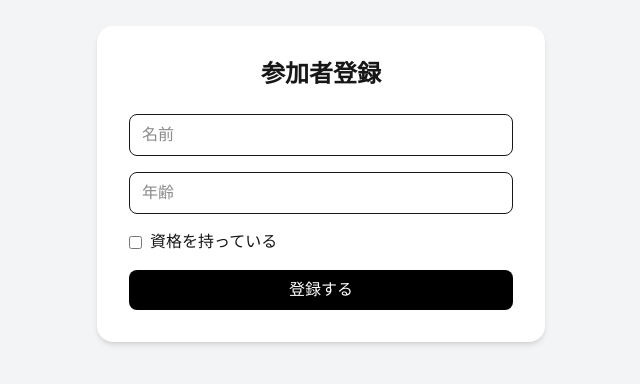
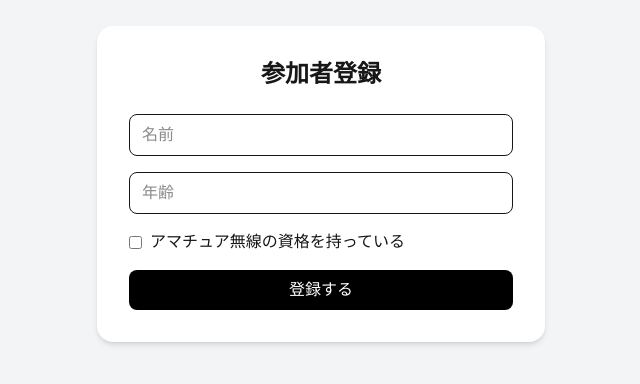
Before and after one commit to akiy2009/comming, a Next.js app: page /register in a window 1280 px wide. Shown: the part 216-600 px from the top of the page, without its empty margins (319-959 px from the left). Built offline with nearby package versions, Linux system fonts and the light colour scheme.

Commit message:
Update label for amateur radio license

```diff
--- a/app/register/page.tsx
+++ b/app/register/page.tsx
@@ -128,7 +128,7 @@ export default function RegisterPage() {
                 })
               }
             />
-            資格を持っている
+            アマチュア無線の資格を持っている
           </label>
 
           {form.has_license && (
```
